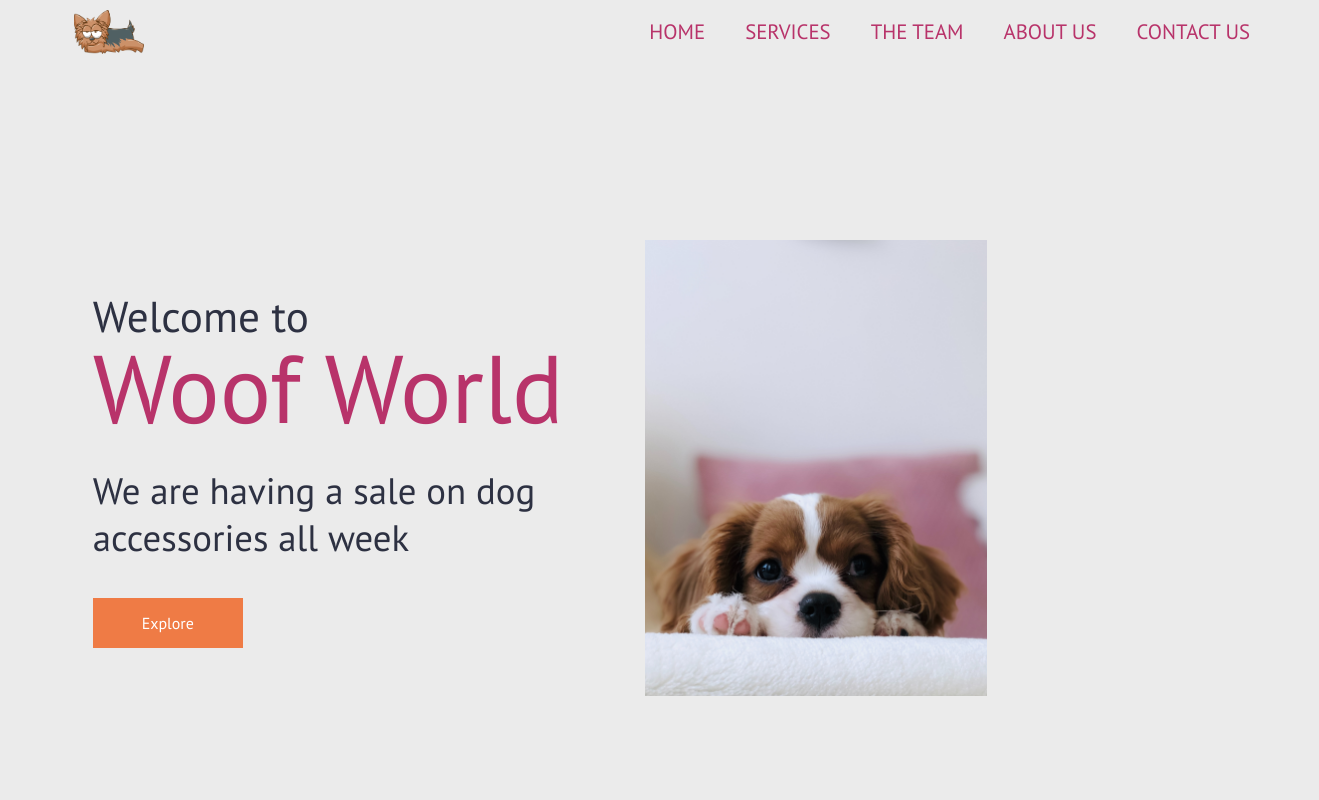
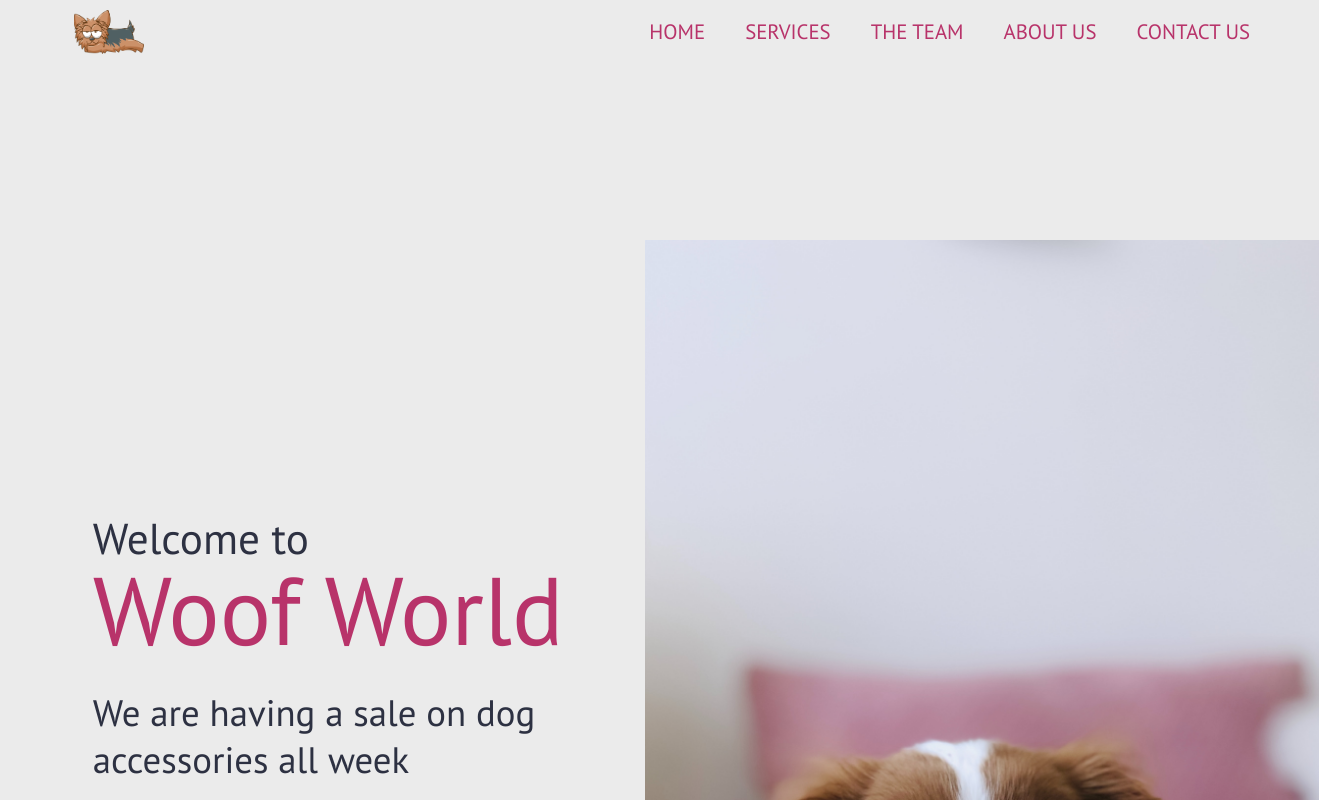
Before and after one commit to SomtooFromLaffy/WoofWorld, a React (Create React App) app in the folder woofworld/: page / in a window 1280 px wide. Shown: the top 800 px of the page, 1319 px wide, since content can reach past the window. Built offline with nearby package versions, Linux system fonts and the light colour scheme.

Commit message:
minor css on welcome-image

```diff
--- a/woofworld/src/components/WelcomeSectionStyles.css
+++ b/woofworld/src/components/WelcomeSectionStyles.css
@@ -60,8 +60,8 @@
 }
 
 .welcome-image img{
-    width: 70%;
-    max-height: 700px;
+    width: 700px;
+    max-height: 900px;
 }
 
 @media screen and (max-width:700px) {
--- a/woofworld/src/index.css
+++ b/woofworld/src/index.css
@@ -6,7 +6,9 @@
   --body: #2D3142;
   --back: #EBEBEB;
 }
-
+html {
+  scroll-behavior: smooth;
+}
 
 * {
   margin: 0;
```
